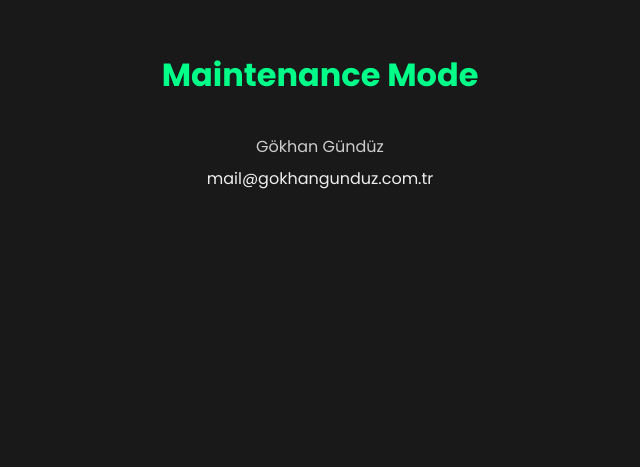
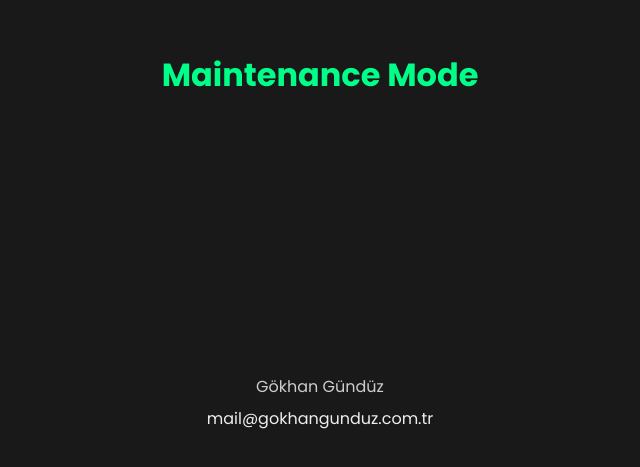
Before and after one commit to gokhangunduz/maintenance-mode, a plain HTML site: page index.html in a window 1280 px wide. Shown: the part 293-760 px from the top of the page, without its empty margins (320-960 px from the left). Drawn offline with Linux system fonts and the light colour scheme.

Commit message:
Created README.md and minify updates

```diff
--- a/index.html
+++ b/index.html
@@ -6,15 +6,15 @@
     <meta name="viewport" content="width=device-width, initial-scale=1.0">
     <link rel="stylesheet" href="resources/reset.css">
     <link rel="stylesheet" href="resources/main.css">
-    <title>Gökhan Gündüz</title>
+    <title>Gökhan Gündüz | Maintenance Mode</title>
 </head>
 <body>
     <div class="container">
-            <div class="content">
-                <h1>Maintenance Mode</h1>
-                <h2>Gökhan Gündüz</h2>
-                <a href="mailto:mail@gokhangunduz.com.tr">mail@gokhangunduz.com.tr</a>
-            </div>
+        <div class="content">
+            <h1>Maintenance Mode</h1>
+            <h2>Gökhan Gündüz</h2>
+            <a href="mailto:mail@gokhangunduz.com.tr">mail@gokhangunduz.com.tr</a>
+        </div>
     </div>
 </body>
 </html>
--- a/resources/main.css
+++ b/resources/main.css
@@ -19,7 +19,7 @@ h1 {
     color: #00ff88;
 }
 h2 {
-    padding: 6vh 0 2vh 0;
+    padding: 36vh 0 2vh 0;
     color: #cccccc;
 }
 a {
```
Also changed, not shown: 1 other file.
